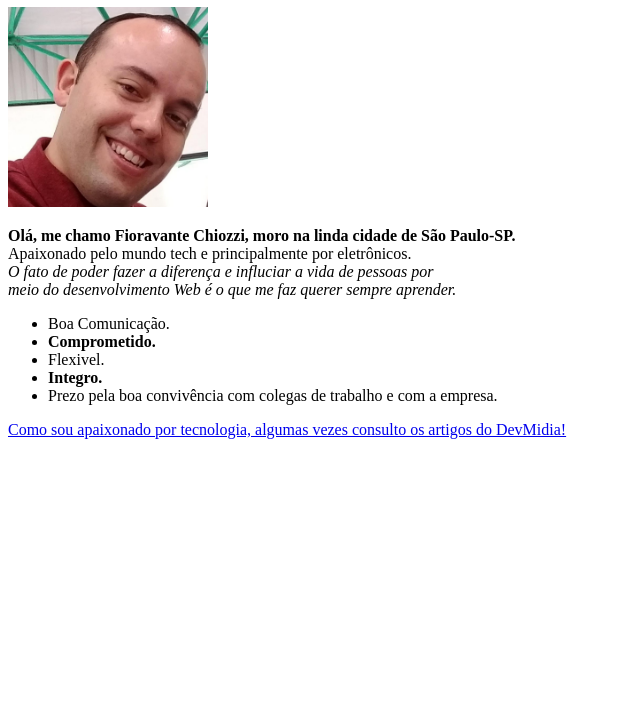
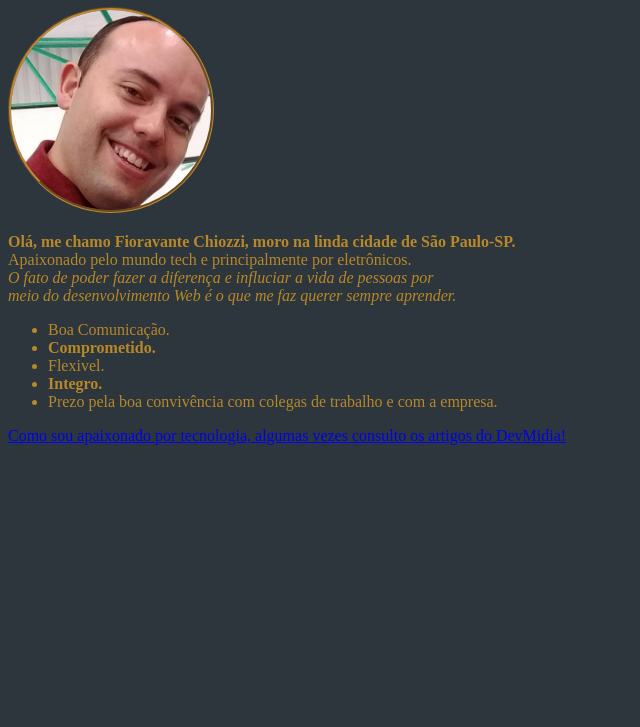
Before and after one commit to Fioravante1/Fioravante1.github.io, a plain HTML site: page index.html in a window 1280 px wide. Shown: the part 73-800 px from the top of the page, without its empty margins (0-640 px from the left). Drawn offline with Linux system fonts and the light colour scheme.

Commit message:
Adicionei folha de estilo ao portfolio

```diff
--- a/index.html
+++ b/index.html
@@ -5,12 +5,13 @@
     <meta http-equiv="X-UA-Compatible" content="IE=edge">
     <meta name="viewport" content="width=device-width, initial-scale=1.0">
     <title>Fioravante Chiozzi</title>
+    <link rel="stylesheet" href="style.css">
 </head>
 <body>
 
     <h1>Fioravante Barbosa Chiozzi</h1>
 
-    <img src="imagens/Fiori.jpg" alt="Foto do rosto de Fioravante Chiozzi" width="200px">
+    <img class="image" src="imagens/Fiori.jpg" alt="Foto do rosto de Fioravante Chiozzi">
 
     <p><strong>Olá, me chamo Fioravante Chiozzi, moro na linda cidade de São Paulo-SP.</strong><br>
     Apaixonado pelo mundo tech e principalmente por eletrônicos.<br><em> O fato de poder fazer a diferença e influciar a vida de pessoas por <br> meio do desenvolvimento Web é o que me faz querer sempre aprender.
--- /dev/null
+++ b/style.css
@@ -0,0 +1,11 @@
+body {
+    color: #B7882A;
+    background-color: #2C363C;
+    font-family: 'Times New Roman', Times, serif;
+}
+
+.image{
+    border-radius: 100%;
+    width: 200px;
+    border: #BD8738 groove;
+}
```
